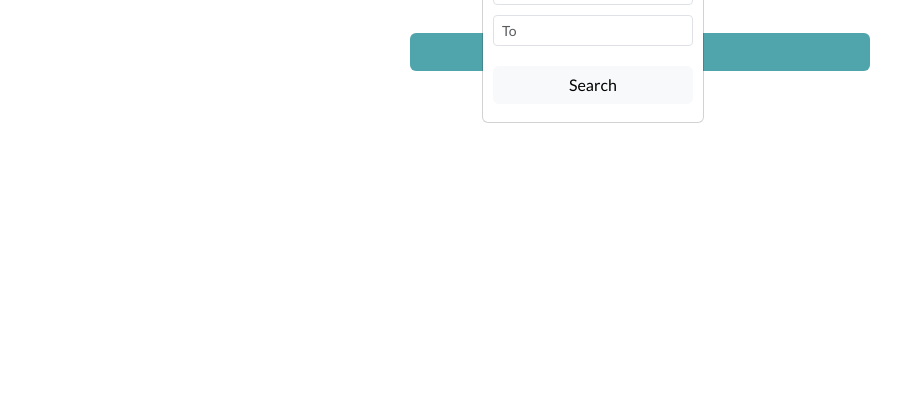
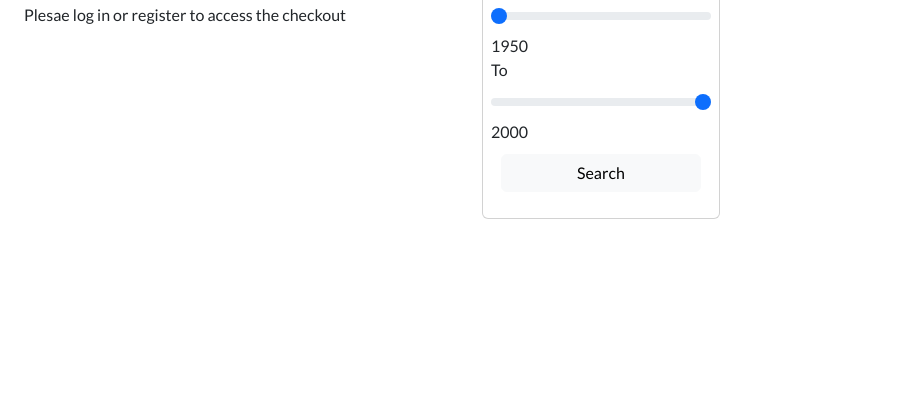
Before and after one commit to alexanderjoesephs/djangoproject, a Django app: page /authuser/checkout in a window 1280 px wide, after a click on "Browse by year". Shown: the part 121-541 px from the top of the page, without its empty margins (0-908 px from the left). Run offline with Django 4.2, Linux system fonts and the light colour scheme.

Commit message:
updated range slider and your orders route

```diff
--- a/authuser/templates/authuser/checkout.html
+++ b/authuser/templates/authuser/checkout.html
@@ -2,7 +2,6 @@
 {% block body %}
   <div style="max-width: 500px; margin: 0 auto;">
     {%for item in users_items%}
-
     <div class="row align-items-center" style="margin-top:20px">
       <div class="col">
         <img src="{{item.product.image_link}}" style="width:100%">
@@ -25,18 +24,21 @@
           <option value="8">8</option>
           <option value="9">9</option>
         </select>
-        <button type="submit" style="width:80%; margin:5px;" class="btn btn-white">Update</button>
+        <button type="submit" style="width:80%; margin:5px;" class="btn btn-light">Update</button>
       </div>
 
 
       </form>
     </div>
     {%endfor%}
-
+    {% if user.is_authenticated %}
     <div class="row align-items-center" style="margin: 20px">
-      <button style="background-color: #50A5AC" class="btn text-white">Checkout cart £{{total_cost}}0</button>
+      <form method="post" action="{%url 'your_orders'%}">
+        {% csrf_token %}
+        <button style="background-color: #50A5AC; width:100%" class="btn text-white">Checkout cart £{{total_cost}}0</button>
+      </form>
     </div>
-
+    {%endif%}
 
   </div>
 {% endblock %}
--- a/authuser/templates/authuser/layout.html
+++ b/authuser/templates/authuser/layout.html
@@ -63,11 +63,9 @@
                       </div>
                     </li>
                     {% endif %}
-                    <!--
-                      <li class="nav-item">
-                          <a href="#" class="nav-link">Profile</a>
-                      </li>
-                    -->
+
+
+
                       <li class="nav-item dropdown">
                           <a href="#" class="nav-link dropdown text-white" data-bs-toggle="dropdown" style="font-size: 130%">Browse by league</a>
                           <div class="dropdown-menu">
@@ -84,19 +82,31 @@
                         <div class="dropdown-menu">
                         <form class="form" method="post" action="{% url 'timerange' %}">
                           {% csrf_token %}
+                          <div class="m-2">
                             <div class="form-group">
-                            <input class="form-control form-control-sm" style="width:200px; margin:10px;" placeholder="From" name="fromyear" type="number">
+                              <!--<input class="form-control form-control-sm" style="width:200px; margin:10px;" placeholder="From" name="fromyear" type="number">-->
+                              <label for="customRange1" class="form-label">From</label>
+                              <input type="range" class="form-range" value="1950" min="1950" max="2000" id="customRange1" name="fromyear" oninput="this.nextElementSibling.value = this.value">
+                              <output>1950</output>
                             </div>
                             <div class="form-group">
-                            <input class="form-control form-control-sm" style="width:200px; margin:10px;" placeholder="To" name="toyear" type="number">
+                              <!--<input class="form-control form-control-sm" style="width:200px; margin:10px;" placeholder="To" name="toyear" type="number">-->
+                              <label for="customRange2" class="form-label">To</label>
+                              <input type="range" class="form-range" value="2000" min="1950" max="2000" id="customRange2" name="toyear" oninput="this.nextElementSibling.value = this.value">
+                              <output>2000</output>
                             </div>
                             <div class="form-group">
                               <button type="submit" class="btn btn-light" style="width:200px; margin:10px;">Search</button>
                             </div>
+                          </div>
                         </form>
                         </div>
                       </li>
-
+                      {% if user.is_authenticated %}
+                      <li class="nav-item">
+                        <a href="{% url 'your_orders' %}" style="font-size: 130%" class="nav-link text-white">Your orders</a>
+                      </li>
+                      {% endif %}
                   </ul>
                   <ul class="nav navbar-nav ms-auto">
                       <li class="nav-item dropdown">
@@ -135,7 +145,7 @@
       </nav>
     </div>
     {% if message %}
-      <div style="margin-left:40px">
+      <div class="m-4">
       {{message}}
       </div>
     {% endif %}
--- a/authuser/templates/authuser/logout.html
+++ b/authuser/templates/authuser/logout.html
@@ -1,6 +1,6 @@
 {% extends "authuser/layout.html" %}
 {% block body %}
-  <div style="margin-left:40px;">
+  <div class="m-4">
     You have succesfully logged out.
   </div>
 {% endblock %}
--- /dev/null
+++ b/authuser/templates/authuser/message_about_project.html
@@ -0,0 +1,4 @@
+{% extends "authuser/layout.html" %}
+{% block body %}
+    <p class="m-4">Thanks for checking out your cart! This website was created so I could practise using django for the back end of a website and bootstrap for the front end. I'm sorry to say that I can't actually send you the football kits you've checked out. However, you should be able to see the items you've 'purchased' in the <a href="{%url 'your_orders'%}">your orders</a> sections of the wbsite and you can leave a review as well. Thank you for taking a look around my website!</p>
+{% endblock %}
--- a/authuser/urls.py
+++ b/authuser/urls.py
@@ -10,4 +10,5 @@
     path('checkout', views.checkout, name="checkout"),
     path('league=<str:league>', views.range, name="range"),
     path('timerange', views.timerange, name="timerange"),
+    path('your_orders',views.your_orders, name="your_orders"),
 ]
--- a/authuser/views.py
+++ b/authuser/views.py
@@ -1,7 +1,7 @@
 from django.shortcuts import render
 from django.http import HttpResponse
 from django.contrib.auth import authenticate, login, logout
-from .models import User, Product, Cart, CartItem
+from .models import User, Product, Cart, CartItem, PastOrder, OrderItem
 from django.db import IntegrityError
 
 def home(request):
@@ -123,6 +123,32 @@
                 total_cost = price + total_cost
             return render(request, "authuser/checkout.html", {"users_items":users_items,"total_cost":total_cost})
 
+
+
+def your_orders(request):
+    if request.method == "POST":
+        if request.user.is_authenticated:
+            user = request.user
+            users_cart = Cart.objects.get(owner=user)
+            users_items = CartItem.objects.filter(cart=users_cart)
+            pastOrder = PastOrder.objects.create(ordered_by=user)
+            pastOrder.save()
+            for item in users_items:
+                orderItem = OrderItem.objects.create(pastOrder=pastOrder, product=item.product, quantity=item.quantity, size=item.size, ordered_at=pastOrder.ordered_at)
+                orderItem.save()
+            users_items = CartItem.objects.filter(cart=users_cart).delete()
+            users_cart = Cart.objects.get(owner=user)
+            users_items = CartItem.objects.filter(cart=users_cart)
+            return render(request, "authuser/message_about_project.html", {"users_items":users_items})
+
+    if request.method == "GET":
+        user = request.user
+        users_cart = Cart.objects.get(owner=user)
+        users_items = CartItem.objects.filter(cart=users_cart)
+        pastOrders = PastOrder.objects.filter(ordered_by=user)
+        pastOrderItems = OrderItem.objects.filter(pastOrder__in=pastOrders)
+        return render(request, "authuser/your_orders.html", {"users_items":users_items, "pastOrderItems": pastOrderItems})
+
 def range(request, league):
     if league=='All':
         products = Product.objects.all()
```
Also changed, not shown: authuser/models.py (+18 -0 lines), authuser/templates/authuser/your_orders.html (added, +7 -0 lines), authuser/migrations/0006_pastorder_orderitem.py (added), authuser/migrations/0007_orderitem_ordered_at.py (added), db.sqlite3. Lines whose indentation alone changed are shown as unchanged.
